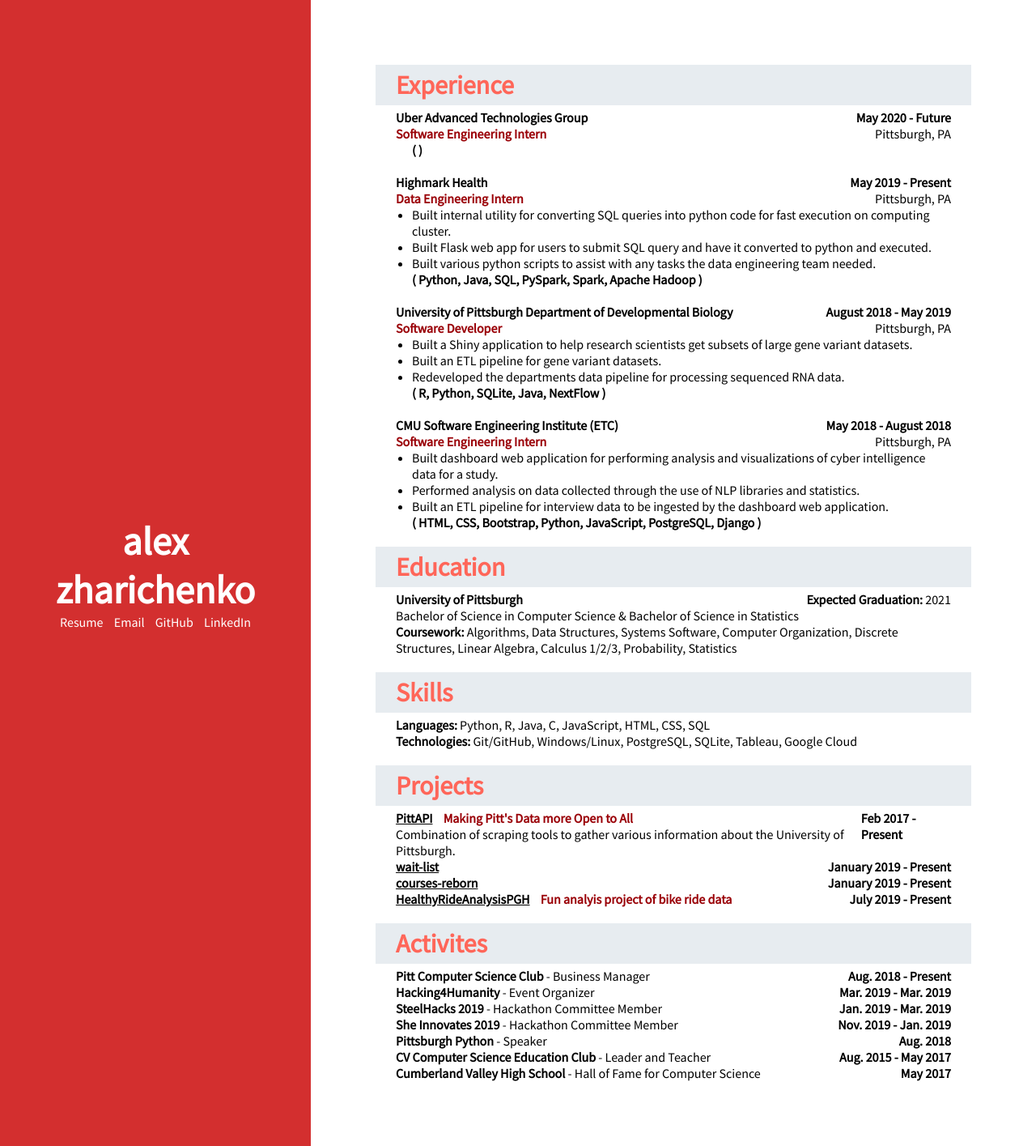
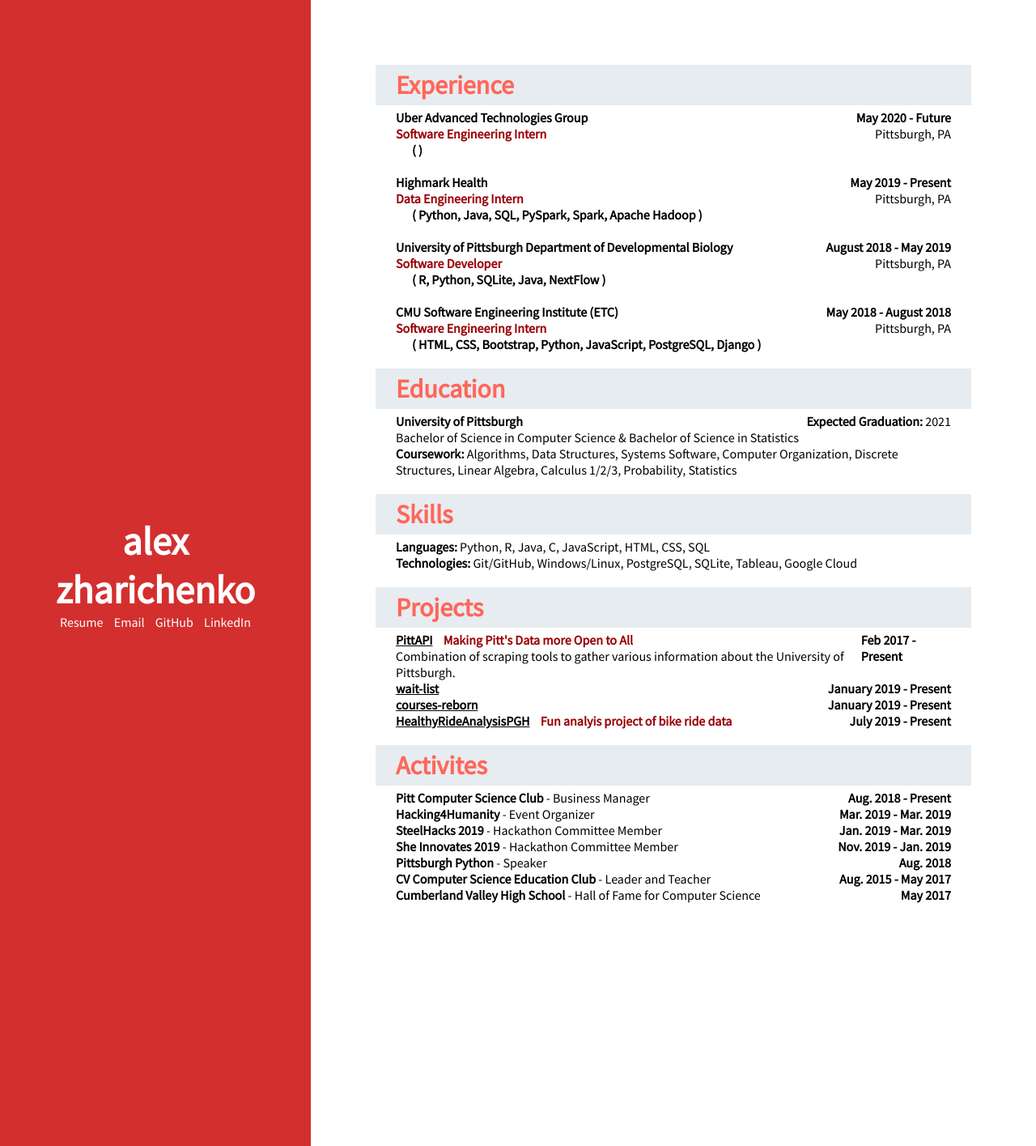
Before and after one commit to azharichenko/alexzharichenko.me, a Jekyll site: the page built from index.html, in a window 1280 px wide. Shown: the whole page at 81% size. Built offline with Jekyll 4.4.1, drawn with Linux system fonts in a browser that asks for light colours.

Commit message:
Removing accomplishments and trying to hide more information from plain site

```diff
--- a/_data/experiences.yaml
+++ b/_data/experiences.yaml
@@ -11,9 +11,6 @@
   location: Pittsburgh, PA
   start-date: May 2019
   accomplishments:
-    - Built internal utility for converting SQL queries into python code for fast execution on computing cluster.
-    - Built Flask web app for users to submit SQL query and have it converted to python and executed.
-    - Built various python scripts to assist with any tasks the data engineering team needed.
   technologies:
     - Python
     - Java
@@ -29,9 +26,6 @@
   location: Pittsburgh, PA
   start-date: August 2018
   accomplishments:
-    - Built a Shiny application to help research scientists get subsets of large gene variant datasets.
-    - Built an ETL pipeline for gene variant datasets.
-    - Redeveloped the departments data pipeline for processing sequenced RNA data.
   technologies:
     - R
     - Python
@@ -44,9 +38,6 @@
   position: Software Engineering Intern
   location: Pittsburgh, PA
   accomplishments:
-    - Built dashboard web application for performing analysis and visualizations of cyber intelligence data for a study.
-    - Performed analysis on data collected through the use of NLP libraries and statistics.
-    - Built an ETL pipeline for interview data to be ingested by the dashboard web application.
   technologies:
     - HTML
     - CSS
```
